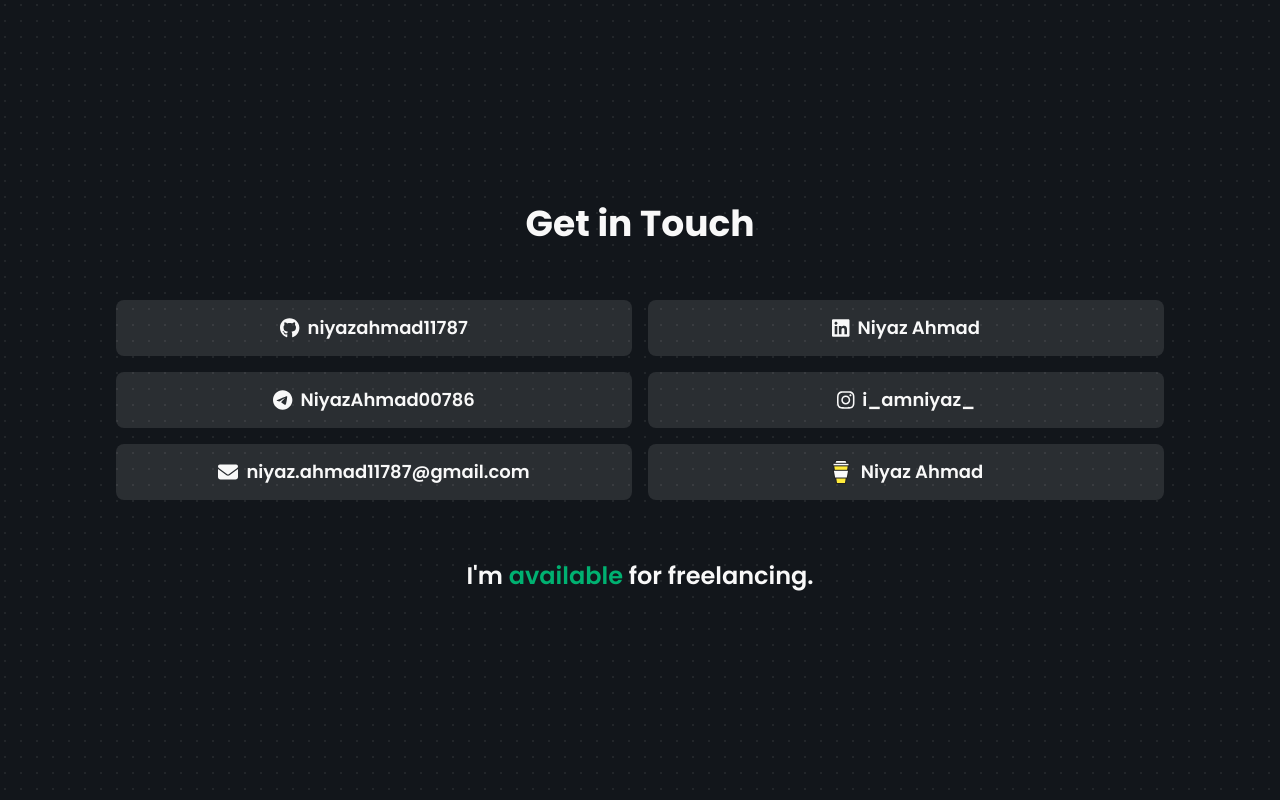
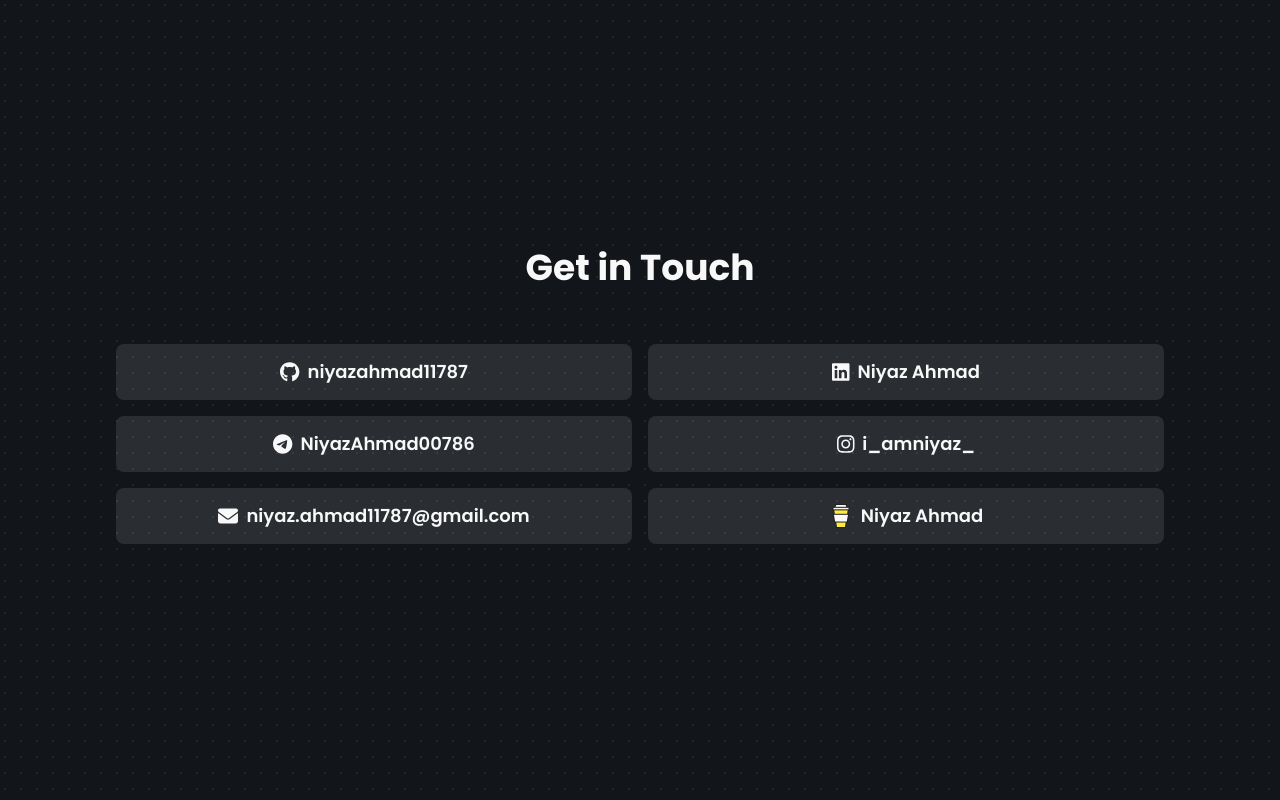
Before and after one commit to niyazahmad11787/portfolio, a Next.js app: page / in a window 1280 px wide. Shown: the part 4294-5094 px from the top of the page. Built offline with nearby package versions, Linux system fonts and the light colour scheme; what tailwindcss-debug-screens would draw is missing.

Commit message:
Comment freelancing comment

```diff
--- a/src/components/home/Section6.tsx
+++ b/src/components/home/Section6.tsx
@@ -29,11 +29,11 @@ const HomeSection6 = ({ id }: { id: string }) => {
             })}
           </GridBox>
 
-          <p className="text-center mx-auto mt-16 text-2xl/6 font-semibold">
+          {/* <p className="text-center mx-auto mt-16 text-2xl/6 font-semibold">
             I&apos;m{" "}
             <span className="text-[var(--primaryColor)]">available</span> for
             freelancing.
-          </p>
+          </p> */}
         </Column>
       </ConstrainedBox>
     </ResponsiveBox>
```
